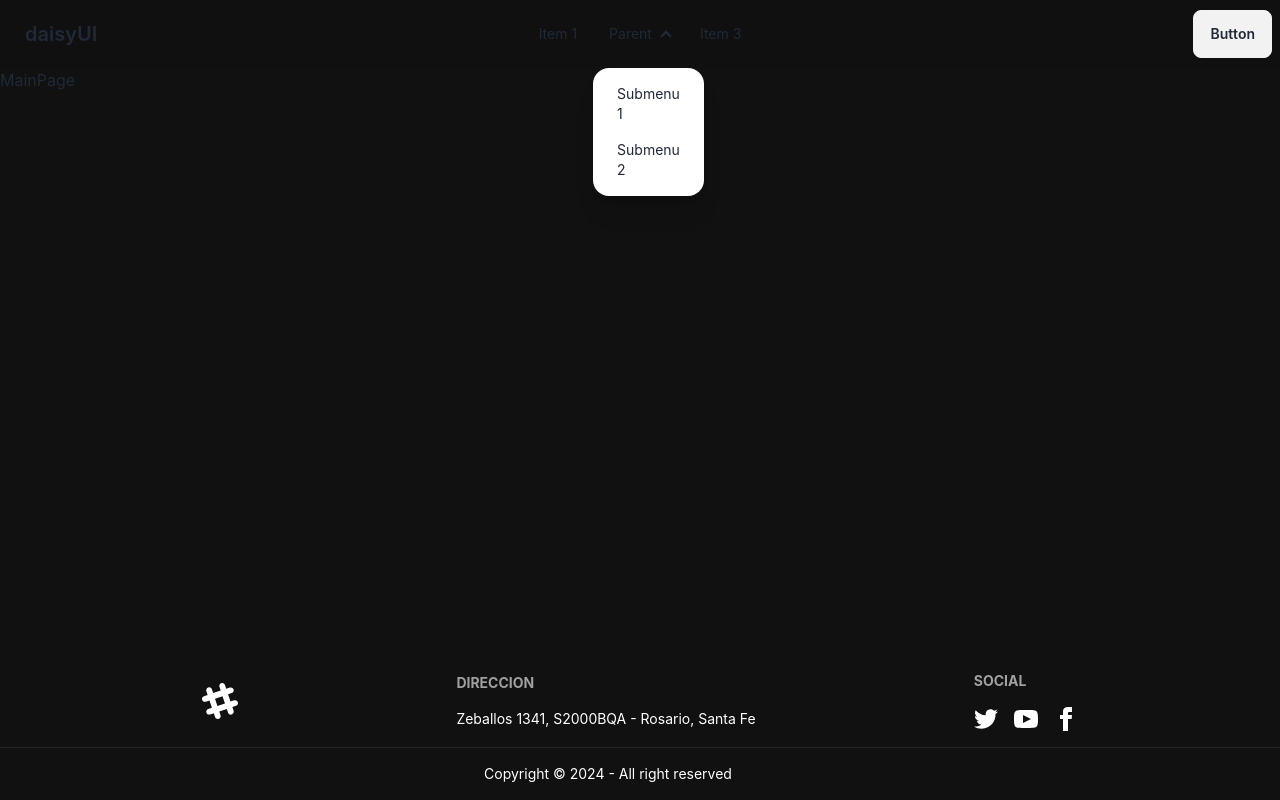
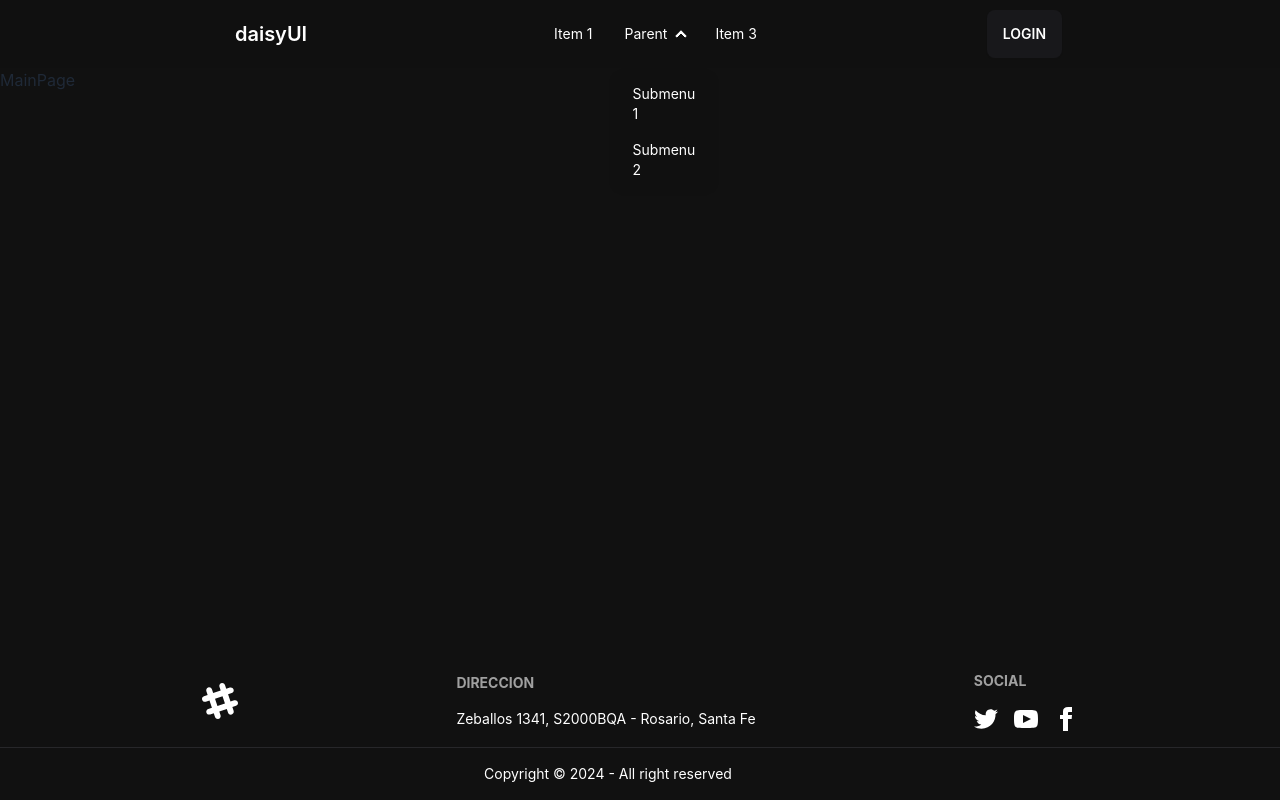
Before and after one commit to briziomauro/PPS-FrontEnd, a React (Vite) app: page / in a window 1280 px wide. Both pictures are taken after a click on the heading "Parent". Built offline with nearby package versions, Linux system fonts and the light colour scheme.

Commit message:
feat: navbar done

```diff
--- a/src/assets/components/navbar/Navbar.jsx
+++ b/src/assets/components/navbar/Navbar.jsx
@@ -2,8 +2,8 @@ import React from 'react'
 
 const Navbar = () => {
     return (
-        <nav className="navbar bg-zinc-950 bg-opacity-5 justify-evenly">
-            <div className="navbar-start">
+        <nav className="navbar bg-zinc-950 bg-opacity-5 justify-evenly text-white">
+            <div>
                 <div className="dropdown">
                     <div tabIndex={0} role="button" className="btn btn-ghost lg:hidden">
                         <svg
@@ -21,7 +21,7 @@ const Navbar = () => {
                     </div>
                     <ul
                         tabIndex={0}
-                        className="menu menu-sm dropdown-content bg-base-100 rounded-box z-[1] mt-3 w-52 p-2 shadow">
+                        className="menu menu-sm dropdown-content bg-zinc-950 rounded-box z-[1] mt-3 w-52 p-2 shadow">
                         <li><a>Item 1</a></li>
                         <li>
                             <a>Parent</a>
@@ -35,13 +35,13 @@ const Navbar = () => {
                 </div>
                 <a className="btn btn-ghost text-xl">daisyUI</a>
             </div>
-            <div className="navbar-center hidden lg:flex">
+            <div className="hidden lg:flex">
                 <ul className="menu menu-horizontal px-1">
                     <li><a>Item 1</a></li>
                     <li>
                         <details>
                             <summary>Parent</summary>
-                            <ul className="p-2">
+                            <ul className="p-2 bg-zinc-950 bg-opacity-5 shadow-none">
                                 <li><a>Submenu 1</a></li>
                                 <li><a>Submenu 2</a></li>
                             </ul>
@@ -50,8 +50,8 @@ const Navbar = () => {
                     <li><a>Item 3</a></li>
                 </ul>
             </div>
-            <div className="navbar-end">
-                <a className="btn">Button</a>
+            <div>
+                <a className="btn bg-zinc-900 border-none hover:bg-zinc-800 text-white transition-all duration-200 ">LOGIN</a>
             </div>
         </nav>
     )
```
